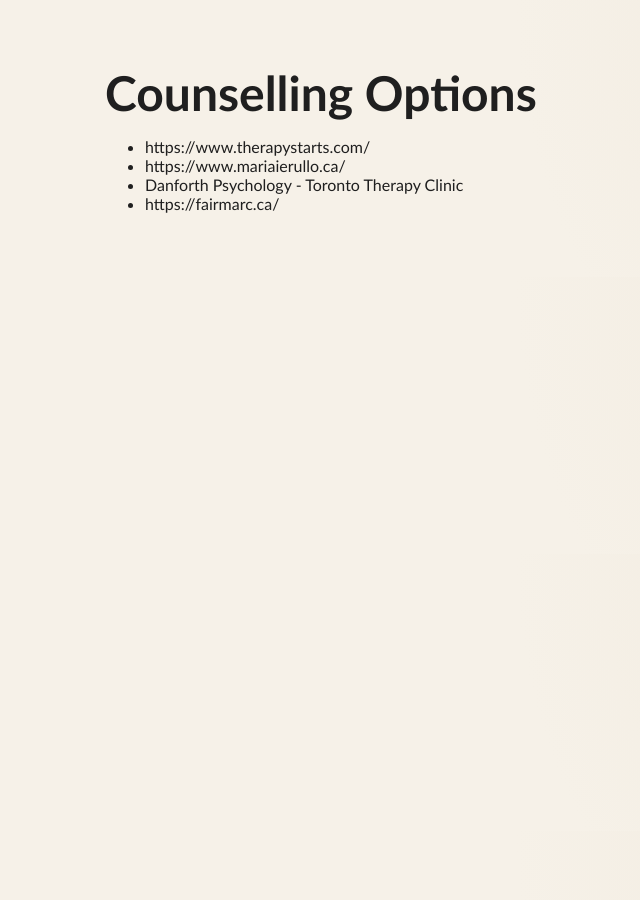
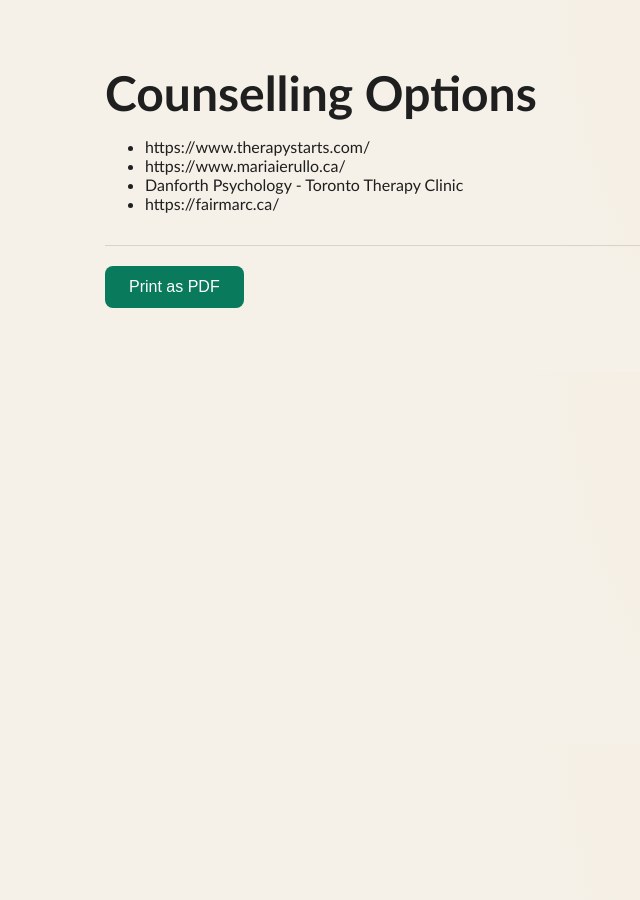
Before and after one commit to medicalchange/med-info, a Jekyll site: the page built from aharrismd/counselling-options.md, in a window 1280 px wide. Shown: the whole page, without its empty margins (175-815 px from the left). Built offline with Jekyll 4.4.1, drawn with Linux system fonts in a browser that asks for light colours.

Commit message:
Add print as PDF button to counselling options

```diff
--- a/aharrismd/_layouts/default.html
+++ b/aharrismd/_layouts/default.html
@@ -9,6 +9,19 @@
   <body>
     <main class="wrap">
       {{ content }}
+      {% if page.print_button %}
+      <div class="print-section">
+        <button class="print-btn" onclick="window.print()">Print as PDF</button>
+      </div>
+      {% endif %}
     </main>
+    <script>
+      document.addEventListener('load', function() {
+        // Remove print button from actual print
+        var style = document.createElement('style');
+        style.textContent = '@media print { .print-section { display: none; } }';
+        document.head.appendChild(style);
+      });
+    </script>
   </body>
 </html>
--- a/aharrismd/assets/css/style.scss
+++ b/aharrismd/assets/css/style.scss
@@ -56,6 +56,33 @@
   border-color: var(--accent);
 }
 
+.print-section {
+  margin-top: 32px;
+  padding-top: 20px;
+  border-top: 1px solid var(--border);
+}
+
+.print-btn {
+  padding: 12px 24px;
+  background: var(--accent);
+  color: white;
+  border: none;
+  border-radius: 8px;
+  font-size: 1rem;
+  cursor: pointer;
+  transition: background .2s ease, transform .15s ease;
+  font-weight: 500;
+}
+
+.print-btn:hover {
+  background: #055d48;
+  transform: translateY(-2px);
+}
+
+.print-btn:active {
+  transform: translateY(0);
+}
+
 @media print {
   @page {
     margin: 0.5in 0.5in 0.75in 0.5in;
```
Also changed, not shown: aharrismd/counselling-options.md (+1 -0 lines).
